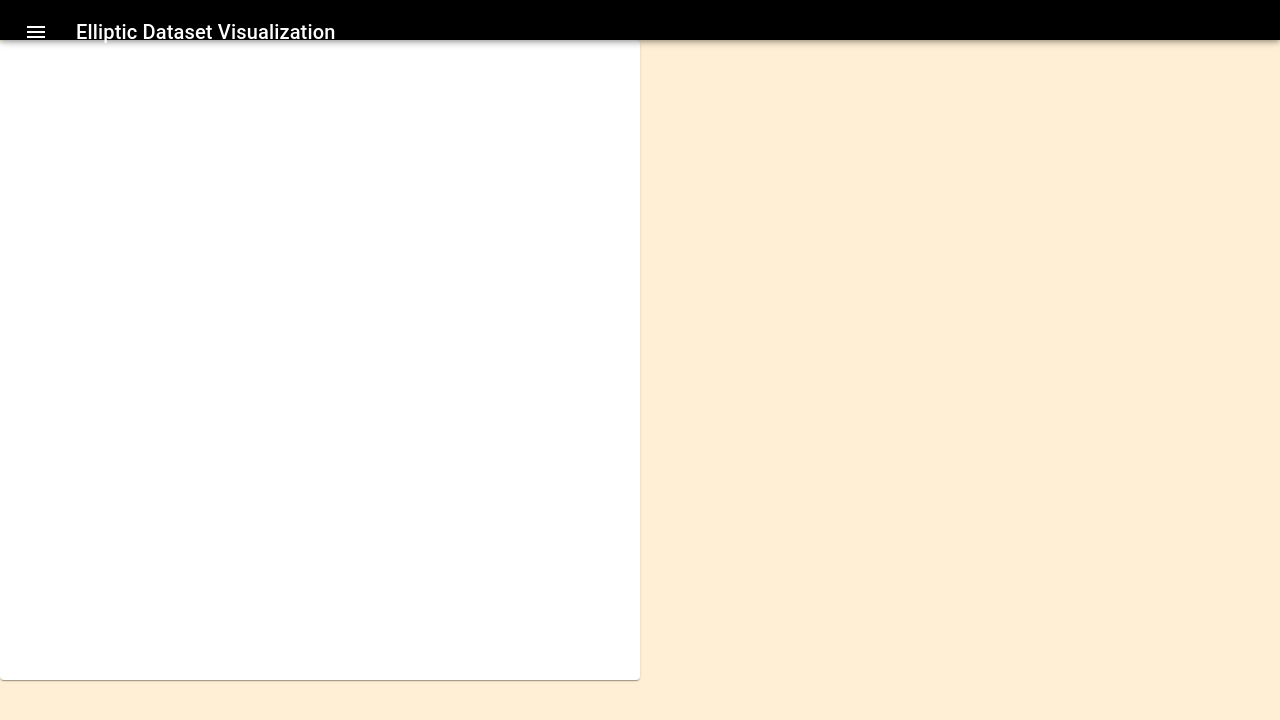
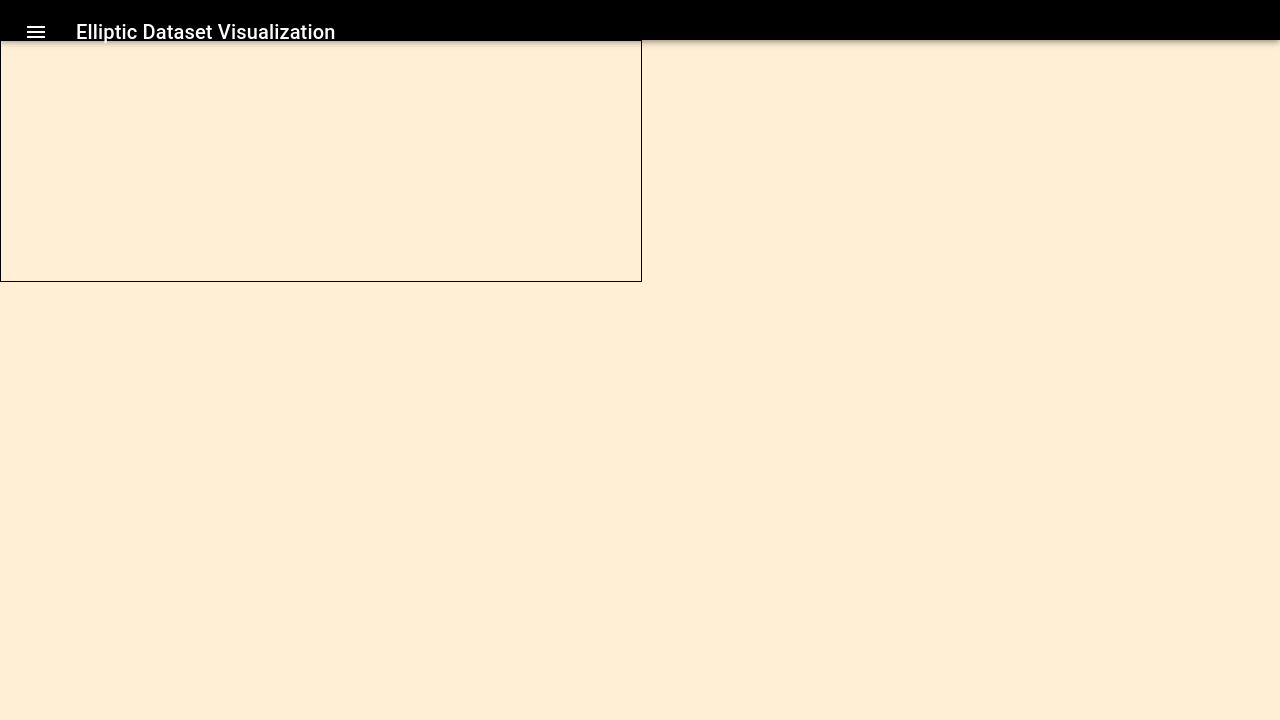
Before and after one commit to sharzy720/capstone22_23, a React (Create React App) app: page / in a window 1280 px wide. Shown: the top 720 px of the page. Built offline with nearby package versions, Linux system fonts and the light colour scheme.

Commit message:
Re-enabled the API communication and commented out the <Paper> element that was being returned as well as adjust the sizing of the returned <div>

```diff
--- a/src/components/VisualizationPanel.js
+++ b/src/components/VisualizationPanel.js
@@ -15,13 +15,14 @@ import links from "../testData/transactions.json";
  *
  * @param {Object} props.timestep
  * @param {Object} props.limit
+ * @param {String} props.graphId
  * @returns {JSX.Element}
  * @constructor
  */
 function VisualizationPanel(props) {
 
-    const nodes = require('../testData/users.json');
-    const links = require('../testData/transactions.json');
+    // const nodes = require('../testData/users.json');
+    // const links = require('../testData/transactions.json');
 
     /**
      * Whether to display the graph
@@ -35,81 +36,83 @@ function VisualizationPanel(props) {
      */
     let noGraph = 50;
 
-    // /**
-    //  * JSON object with all user nodes received from the database
-    //  * @type {Object} nodes
-    //  */
-    // const [nodes, setNodes]=useState()
-    //
-    // /**
-    //  * JSON object with all transaction links received from the database
-    //  * @type {Object} links
-    //  */
-    // const [links, setLinks]=useState()
-    //
-    //
-    //
-    // // API request to get users JSON object
-    //
-    // /**
-    //  * React to changes on node count
-    //  */
-    // useEffect(() => {
-    //     if (props.timestep <= noGraph) {
-    //         console.log("====NODE USE EFFECT RUNNING====")
-    //         console.log("VALUE OF TIMESTEP == " + props.timestep)
-    //         console.log("VALUE OF LIMIT == " + props.limit)
-    //         console.log("URL == http://localhost:4000/users/" + props.timestep + "/" + props.limit)
-    //
-    //         axios.get("http://localhost:4000/users/" + props.timestep + "/" + props.limit)
-    //             // Show response data
-    //             .then(res => setNodes(res.data))
-    //             .catch(err => console.log(err))
-    //         console.log("====RECEIVED NODES====")
-    //         console.log(nodes)
-    //         console.log("====RECEIVED NODES====")
-    //     }
-    // }, [props.timestep, props.limit, noGraph]);
-    //
-    // // API request to get transactions JSON object
-    // useEffect(() => {
-    //     if (props.timestep <= noGraph) {
-    //         console.log("====LINK USE EFFECT RUNNING====")
-    //         console.log("VALUE OF TIMESTEP == " + props.timestep)
-    //         console.log("VALUE OF LIMIT == " + props.limit)
-    //         console.log("URL == http://localhost:4000/transactions/" + props.timestep + "/" + props.limit)
-    //
-    //         axios.get("http://localhost:4000/transactions/" + props.timestep + "/" + props.limit)
-    //             // Show response data
-    //             .then(res => setLinks(res.data))
-    //             .catch(err => console.log(err))
-    //         console.log("====RECEIVED LINKS====")
-    //         console.log(links)
-    //         console.log("====RECEIVED LINKS====")
-    //     }
-    // }, [nodes, noGraph, props.limit, props.timestep]); // removed dependency: links
+    /**
+     * JSON object with all user nodes received from the database
+     * @type {Object} nodes
+     */
+    const [nodes, setNodes]=useState()
+
+    /**
+     * JSON object with all transaction links received from the database
+     * @type {Object} links
+     */
+    const [links, setLinks]=useState()
+
+
+
+    // API request to get users JSON object
+
+    /**
+     * React to changes on node count
+     */
+    useEffect(() => {
+        if (props.timestep <= noGraph) {
+            // console.log("====NODE USE EFFECT RUNNING====")
+            // console.log("VALUE OF TIMESTEP == " + props.timestep)
+            // console.log("VALUE OF LIMIT == " + props.limit)
+            // console.log("URL == http://localhost:4000/users/" + props.timestep + "/" + props.limit)
+
+            axios.get("http://localhost:4000/users/" + props.timestep + "/" + props.limit)
+                // Show response data
+                .then(res => setNodes(res.data))
+                .catch(err => console.log(err))
+            // console.log("====RECEIVED NODES====")
+            // console.log(nodes)
+            // console.log("====RECEIVED NODES====")
+        }
+    }, [props.timestep, props.limit, noGraph]);
+
+    // API request to get transactions JSON object
+    useEffect(() => {
+        if (props.timestep <= noGraph) {
+            // console.log("====LINK USE EFFECT RUNNING====")
+            // console.log("VALUE OF TIMESTEP == " + props.timestep)
+            // console.log("VALUE OF LIMIT == " + props.limit)
+            // console.log("URL == http://localhost:4000/transactions/" + props.timestep + "/" + props.limit)
+
+            axios.get("http://localhost:4000/transactions/" + props.timestep + "/" + props.limit)
+                // Show response data
+                .then(res => setLinks(res.data))
+                .catch(err => console.log(err))
+            // console.log("====RECEIVED LINKS====")
+            // console.log(links)
+            // console.log("====RECEIVED LINKS====")
+        }
+    }, [nodes, noGraph, props.limit, props.timestep]); // removed dependency: links
 
 
     return (
-        <Paper style={{
-            // backgroundColor: "lavender",
-                       // minHeight: "98.5vh",
-                       // width: "100%"
-        }}>
+        // <Paper style={{
+        //     // backgroundColor: "lavender",
+        //                // minHeight: "98.5vh",
+        //                // width: "100%"
+        // }}>
 
-            {/*/!*Container for the graph visualization*!/*/}
+            // Container for the graph visualization
             <div
                 id={'visContainer'}
-                style={{ height: "50vw",
-                        width: "50vw",
-                        padding: "0px"}}>
+                style={{ height: "30vh",
+                        width: "100%",
+                        margin: "0px",
+                        // backgroundColor: "Lavender",
+                        border: "1px solid black"}}>
 
                 {
-                    props.timestep <= noGraph? <JSONForceGraph nodes={nodes} links={links} /> : null
+                    props.timestep <= noGraph? <JSONForceGraph nodes={nodes} links={links} graphId={props.graphId}/> : null
                 }
                 {/*<JSONForceGraph nodes={nodes} links={links} />*/}
             </div>
-        </Paper>
+        // {/*</Paper>*/}
     );
 }
 
```
